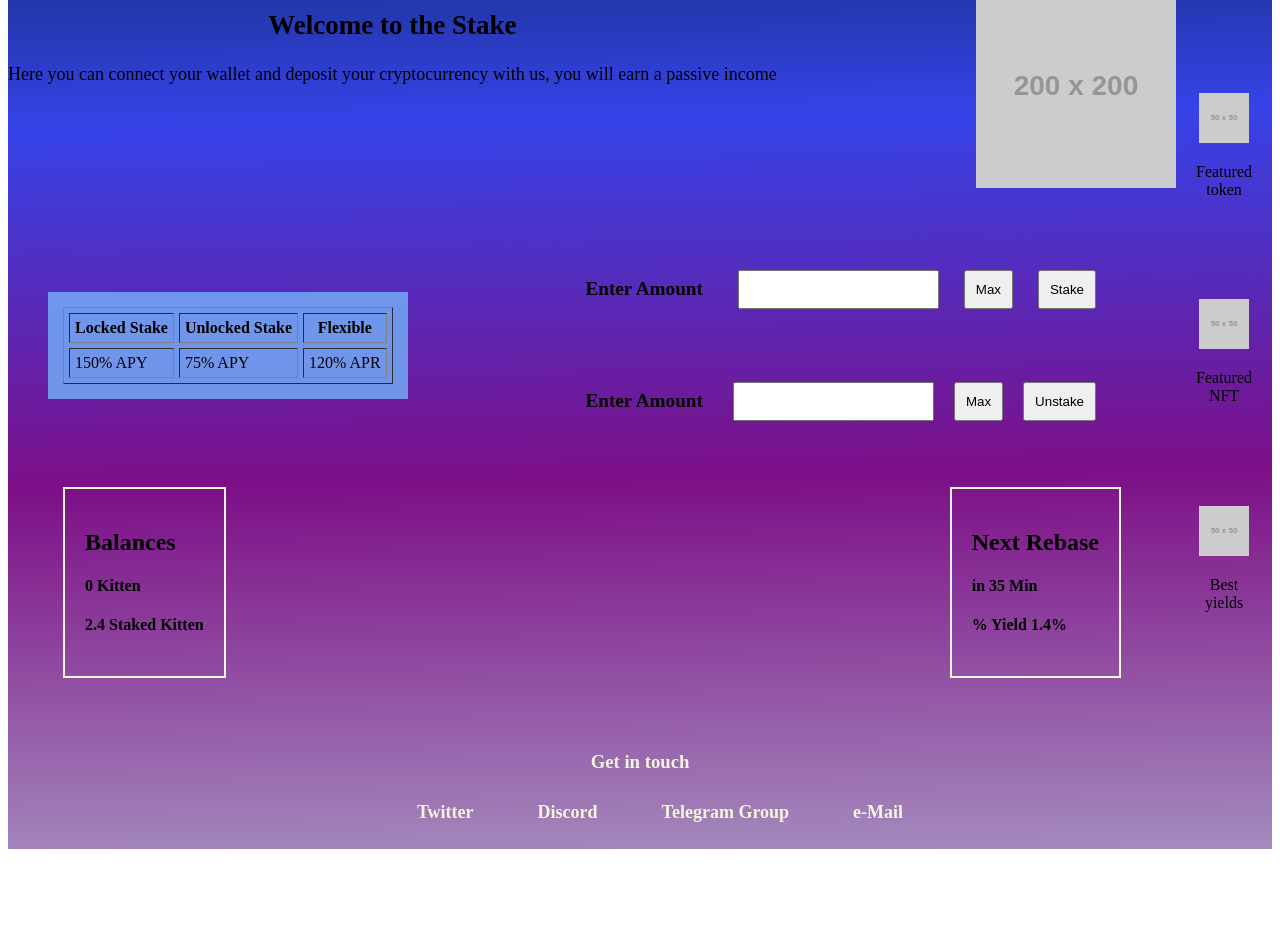
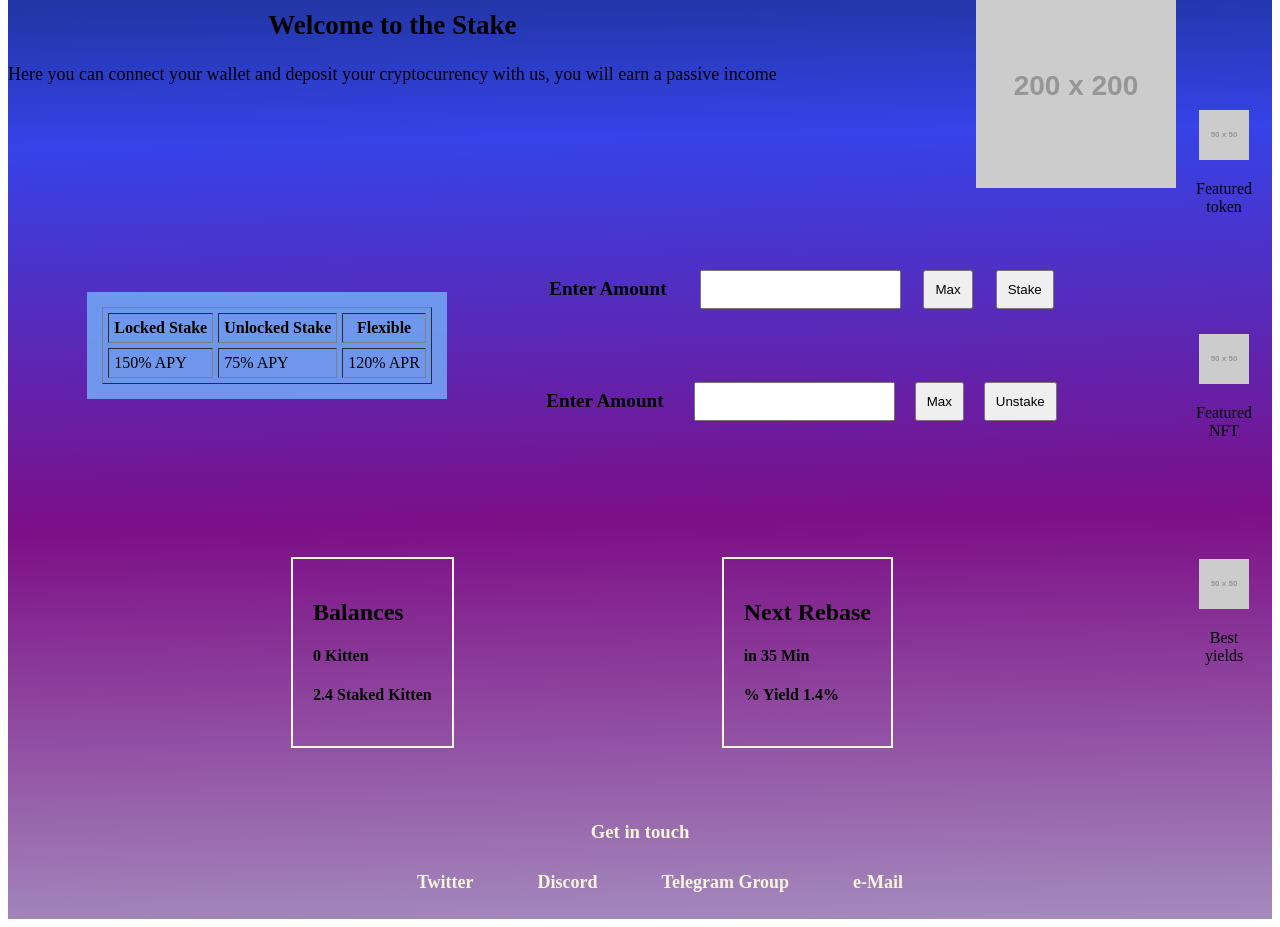
Before and after one commit to JuanWaldmann/CoderProject, a plain HTML site: page pages/stake.html in a window 1280 px wide. Shown: the part 140-1067 px from the top of the page. Before the commit the page ends 997 px from the top, so only its background shows below. Drawn offline with Linux system fonts and the light colour scheme; placeholder pictures from the web are drawn by us.

Commit message:
correccion en aside y footer

```diff
--- a/main.css
+++ b/main.css
@@ -219,7 +219,7 @@ aside {
     .stakeFlex {
 
         flex-direction: row;
-        justify-content: space-between;
+        justify-content: space-evenly;
         flex-wrap: wrap;
 
     }
--- a/pages/stake.html
+++ b/pages/stake.html
@@ -69,6 +69,8 @@
 
 
                 </section>
+            </div>
+            <div class="stakeFlex">
                 <section>
                     <div class="balances">
                         <h2>Balances</h2>
```
Also changed, not shown: index.html (+2 -3 lines).
